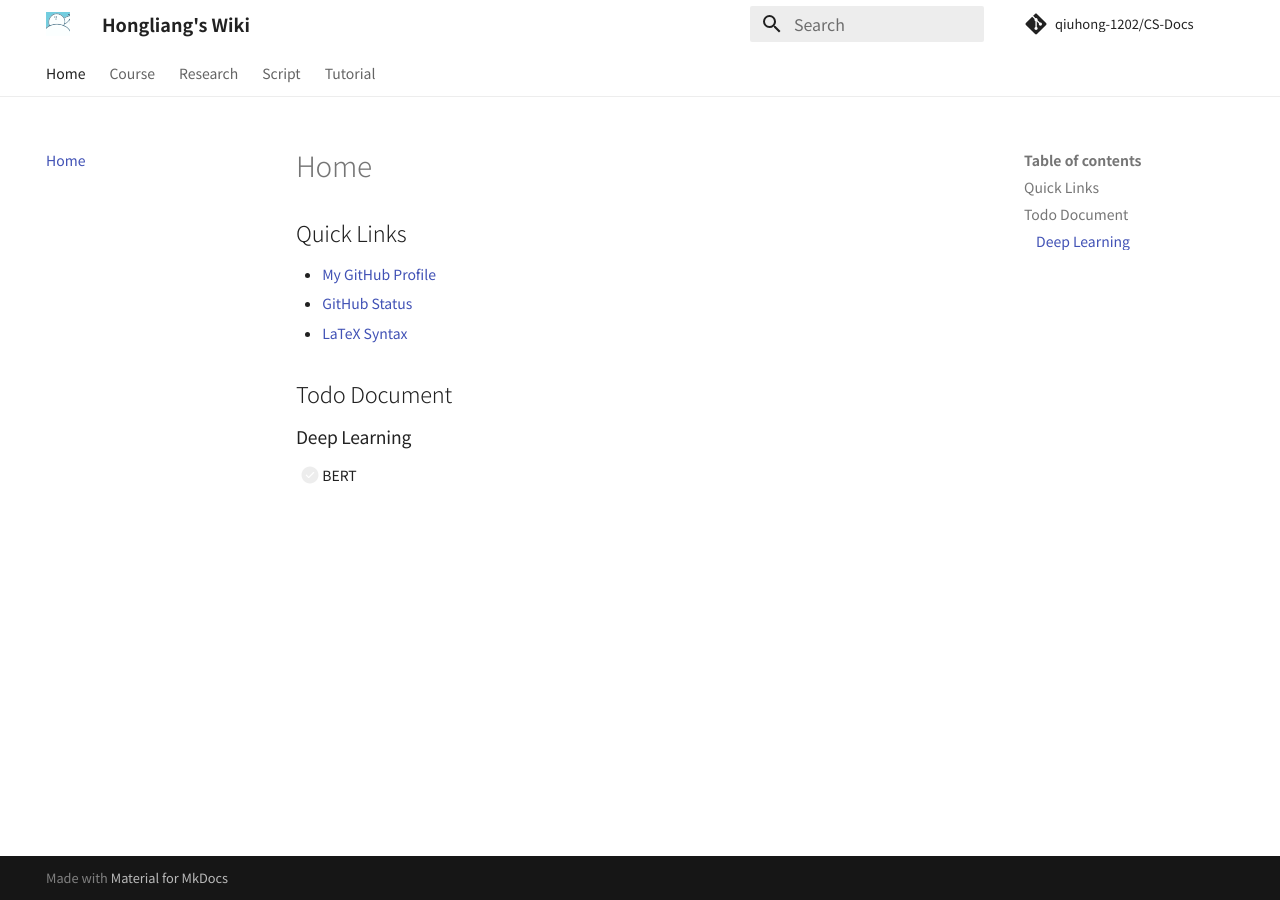
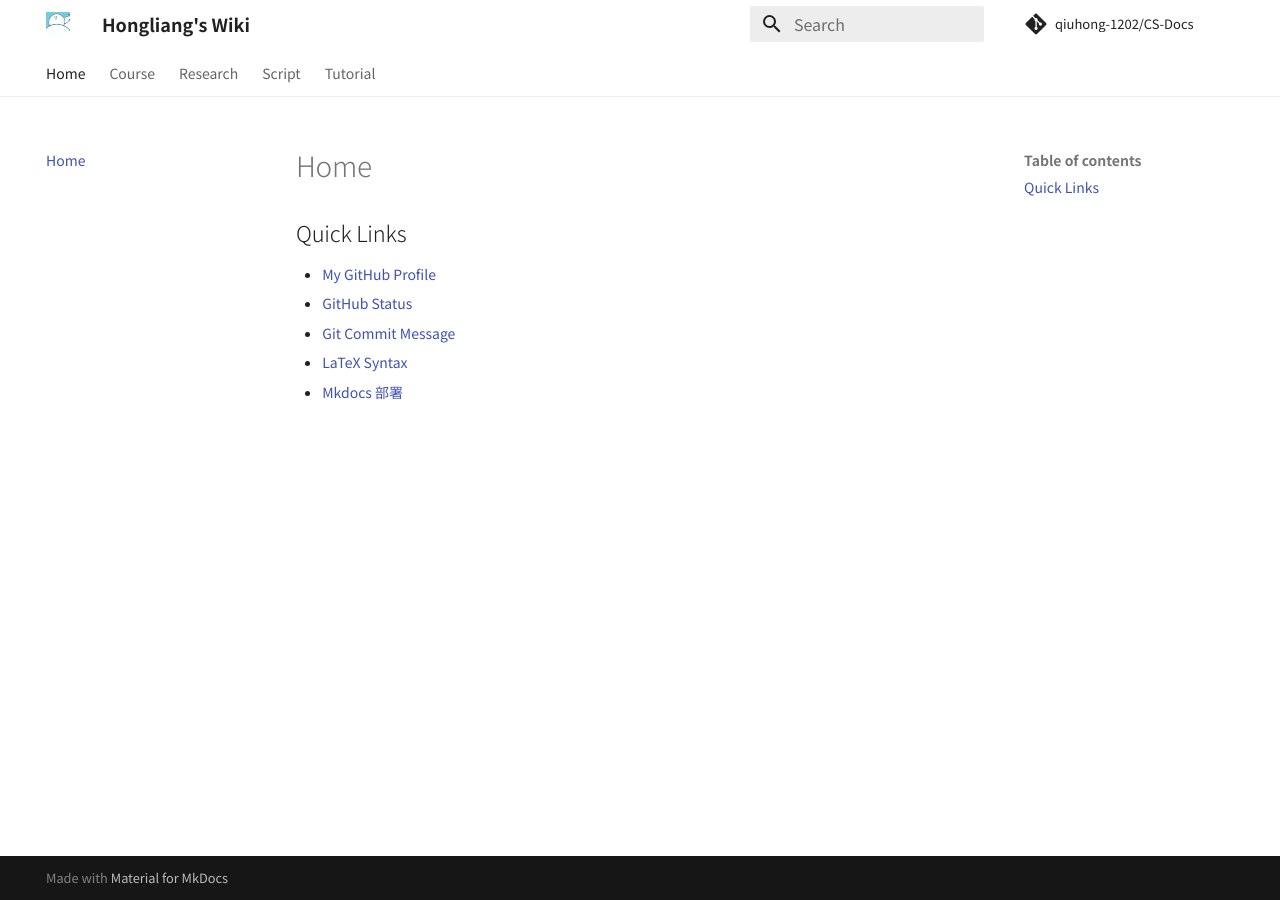
Before and after one commit to QiuHong-1202/CS-Document, an MkDocs documentation site: the page built from docs/index.md, in a window 1280 px wide. Built offline with MkDocs 1.6.1 and Material for MkDocs 9.7.7, drawn with Linux system fonts in a browser that asks for light colours; nearby versions of some CDN libraries; comment, search, counter and statistics services are not loaded.

Commit message:
docs: add some quick link

```diff
--- a/docs/index.md
+++ b/docs/index.md
@@ -9,12 +9,6 @@ statistics: true
 
 - [My GitHub Profile](https://github.com/QiuHong-1202)
 - [GitHub Status](https://www.githubstatus.com/)
+- [Git Commit Message](https://qiuhong-1202.github.io/Tutorial/Git%20%26%20GitHub/Git%20commit%20messages/)
 - [LaTeX Syntax](https://qiuhong-1202.github.io/Tutorial/LaTeX/)
-
-
-
-## Todo Document
-
-### Deep Learning
-
-- [ ] BERT
+- [Mkdocs 部署](https://qiuhong-1202.github.io/Tutorial/Mkdocs/#_4)
```
